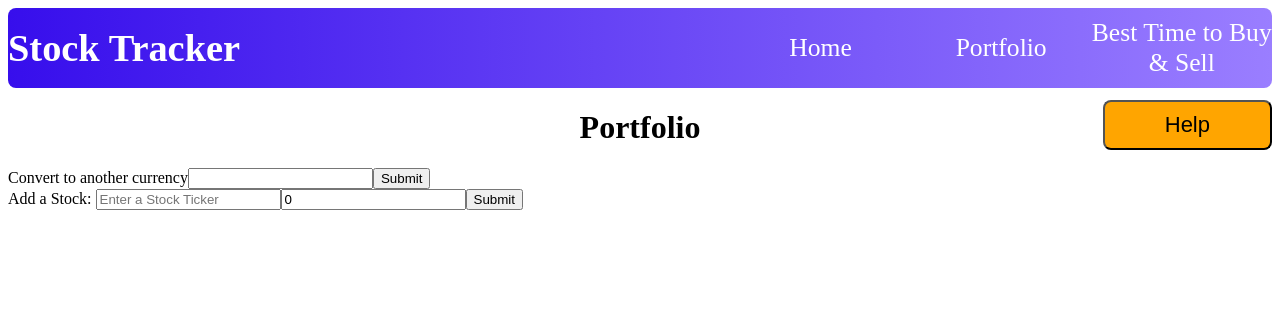
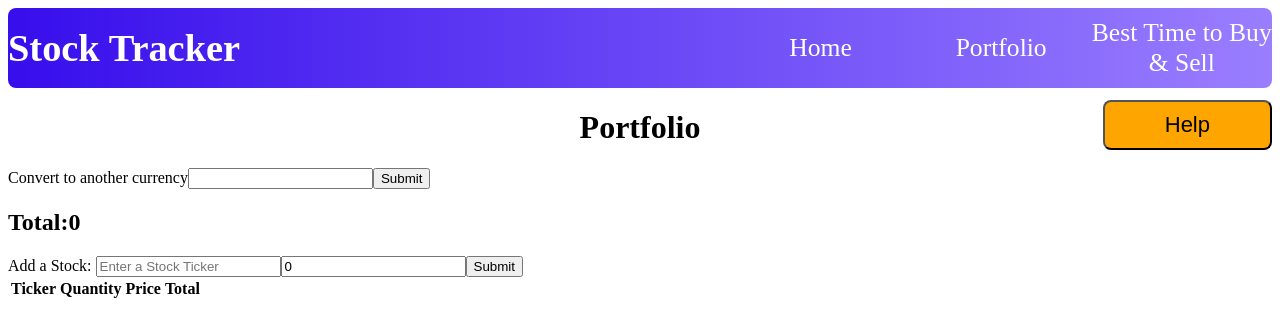
Before and after one commit to TroyPeele2/Stock-Portfolio, a React (Create React App) app: page /Portfolio in a window 1280 px wide. Shown: the top 336 px of the page. Built offline with nearby package versions, Linux system fonts and the light colour scheme.

Commit message:
Stock Portfolio creation

```diff
--- a/src/components/Pages/Portfolio.js
+++ b/src/components/Pages/Portfolio.js
@@ -1,13 +1,22 @@
-import React, { Component } from 'react';
+import React, { Component, useState } from 'react';
 import StockData from '../StockData';
+import StockDisplay from '../StockDisplay';
 
 function portfolioHelp() {
   alert('Hello there here are the instructions');
 }
 
-export class Portfolio extends Component {
+function Portfolio() {
+  const [data, setData] = useState({ items: [] });
 
-  render() {
+  const addItemToData = (item) => {
+    console.log('entering add');
+    let items = data['items'];
+    items.push(item);
+    setData({ items: items });
+    console.log(data);
+  };
+
   return (
     <div>
       <div className='box'>
@@ -16,6 +25,7 @@ export class Portfolio extends Component {
           Help
         </button>
       </div>
+      <div></div>
 
       <form>
         <label htmlFor=''>
@@ -25,10 +35,9 @@ export class Portfolio extends Component {
         <input type='submit'></input>
       </form>
 
-        <StockData />
+      <StockData addItem={addItemToData} />
     </div>
   );
 }
-}
 
 export default Portfolio;
--- a/src/components/StockData.js
+++ b/src/components/StockData.js
@@ -1,34 +1,17 @@
-import React, { Component, useState } from 'react';
+import React, { Component, useState, useEffect } from 'react';
 import axios from 'axios';
+import StockDisplay from './StockDisplay';
 
 function StockData(props) {
   const [ticker, setTicker] = useState();
   const [quantity, setQuantity] = useState(0);
-  // const [stocks, setStocks] = useState({});
-  // const [info, setInfo] = useState();
-  const [url, setUrl] = useState({});
-  const practice =
-    'https://api.polygon.io/v2/aggs/ticker/AAPL/prev?adjusted=true&apiKey=SuaIlAqCImCfcixB2Qn3FBuZP1mkqkfl';
-  function callAPI() {
-    console.log('making request');
-    axios
-      .get(practice)
-      .then((response) => {
-        console.log('resonses finally');
-        // let setInfo = response.data;
-        console.log(response);
-        console.log(response.data);
-      })
-      .catch((error) => {
-        console.log(error);
-      });
-  }
+  const [price, setPrice] = useState(0);
+  const [total, setTotal] = useState(0);
+  const [data, updateData] = useState([]);
 
-  const handleSubmit = (e) => {
+  // handles form on click function to add another stock to the portfolio
+  const HandleSubmit = (e) => {
     e.preventDefault();
-    // console.log(ticker);
-    // console.log(quantity);
-    // const key = 'SuaIlAqCImCfcixB2Qn3FBuZP1mkqkfl';
 
     const stockData =
       'https://api.polygon.io/v2/aggs/ticker/' +
@@ -36,27 +19,37 @@ function StockData(props) {
       '/prev?adjusted=true&apiKey=SuaIlAqCImCfcixB2Qn3FBuZP1mkqkfl';
 
     // makes get request call to polygon.io api to get stock data
+    // console.log('axios request');
     axios
       .get(stockData)
       .then((response) => {
-        console.log('responses finally');
-        // let setInfo = response.data;
-        // console.log(response);
-
+        // represents the stock ticker
         console.log(response.data.results[0]['T']);
 
         // this represents the stock closing price
-        console.log(response.data.results[0]['c']);
-        // console.log(response);
+        let tempPrice = response.data.results[0]['c'].toFixed(2);
+
+        let currTotal = (tempPrice * quantity).toFixed(2);
+        // calculate the total of purchasing price*quantity
+
+        // promise or
+        setPrice(tempPrice);
+        setTotal(currTotal);
+
+        let stock = [ticker, quantity, tempPrice, currTotal];
+
+        updateData([...data, stock]);
+        // console.log(ticker, quantity, price, total);
       })
       .catch((error) => {
         console.log(error);
       });
-    console.log('information');
+    console.log(data);
   };
 
   return (
     <div>
+      <StockDisplay total={data} />
       <form>
         <label>Add a Stock: </label>
         <input
@@ -73,69 +66,31 @@ function StockData(props) {
           value={quantity}
           onChange={(e) => setQuantity(e.target.value)}
         />
-        <input type='submit' onClick={handleSubmit}></input>
+        <input type='submit' onClick={HandleSubmit}></input>
       </form>
+      <div className='stock-list'>
+        <table>
+          <thead>
+            <tr>
+              <th>Ticker</th>
+              <th>Quantity</th>
+              <th>Price</th>
+              <th>Total</th>
+            </tr>
+          </thead>
+          <tbody>
+            {data.map((stock) => (
+              <tr>
+                <td>{stock[0]}</td>
+                <td>{stock[1]}</td>
+                <td>{stock[2]}</td>
+                <td>{stock[3]}</td>
+              </tr>
+            ))}
+          </tbody>
+        </table>
+      </div>
     </div>
   );
 }
 export default StockData;
-// export class StockData extends Component {
-//   constructor(props) {
-//     super(props);
-
-//     this.state = {
-//       posts: [],
-//       ticker: '',
-//       quantity: 0,
-//     };
-//     this.handleChange = this.handleChange.bind(this);
-//     // this.handleSubmit = this.handleSubmit.bind(this);
-//     this.key = 'SuaIlAqCImCfcixB2Qn3FBuZP1mkqkfl';
-//   }
-
-//   handleSubmit(event) {
-//     console.log(ticker);
-//     const { ticker, quantity } = this.state;
-//     // event.preventDefault();
-//     console.log(`
-//       ____Your Details____\n
-//       ticker : ${ticker}
-//       quantity : ${quantity}
-//     `);
-//     alert(`
-//       ____Your Details____\n
-//       ticker : ${ticker}
-//       quantity : ${quantity}
-//     `);
-//   }
-
-//   handleChange(event) {
-//     this.setState({
-//       [event.target.name]: event.target.value,
-//     });
-//   }
-//   render() {
-//     return (
-//       <div>
-//         <form onSubmit={this.handleSubmit}>
-//           <label>Add a Stock: </label>
-//           <input
-//             type='text'
-//             placeholder='Enter a Stock Ticker'
-//             name='ticker'
-//             value={this.state.ticker}
-//             onChange={this.handleChange}
-//           />
-//           <input
-//             type='number'
-//             placeholder='Quantity'
-//             name='quantity'
-//             value={this.state.quantity}
-//             onChange={this.handleChange}
-//           />
-//           <input type='submit'></input>
-//         </form>
-//       </div>
-//     );
-//   }
-// }
--- /dev/null
+++ b/src/components/StockDisplay.js
@@ -0,0 +1,18 @@
+function StockDisplay({ total }) {
+  let totalDisplay =
+    total.length > 0
+      ? total.reduce((a, b) => a + parseFloat(b[3]), 0).toFixed(2)
+      : 0;
+
+  console.log(total);
+  return (
+    <div>
+      <h2>
+        Total:
+        {totalDisplay}
+      </h2>
+    </div>
+  );
+}
+
+export default StockDisplay;
```
Lines whose indentation alone changed are shown as unchanged.
